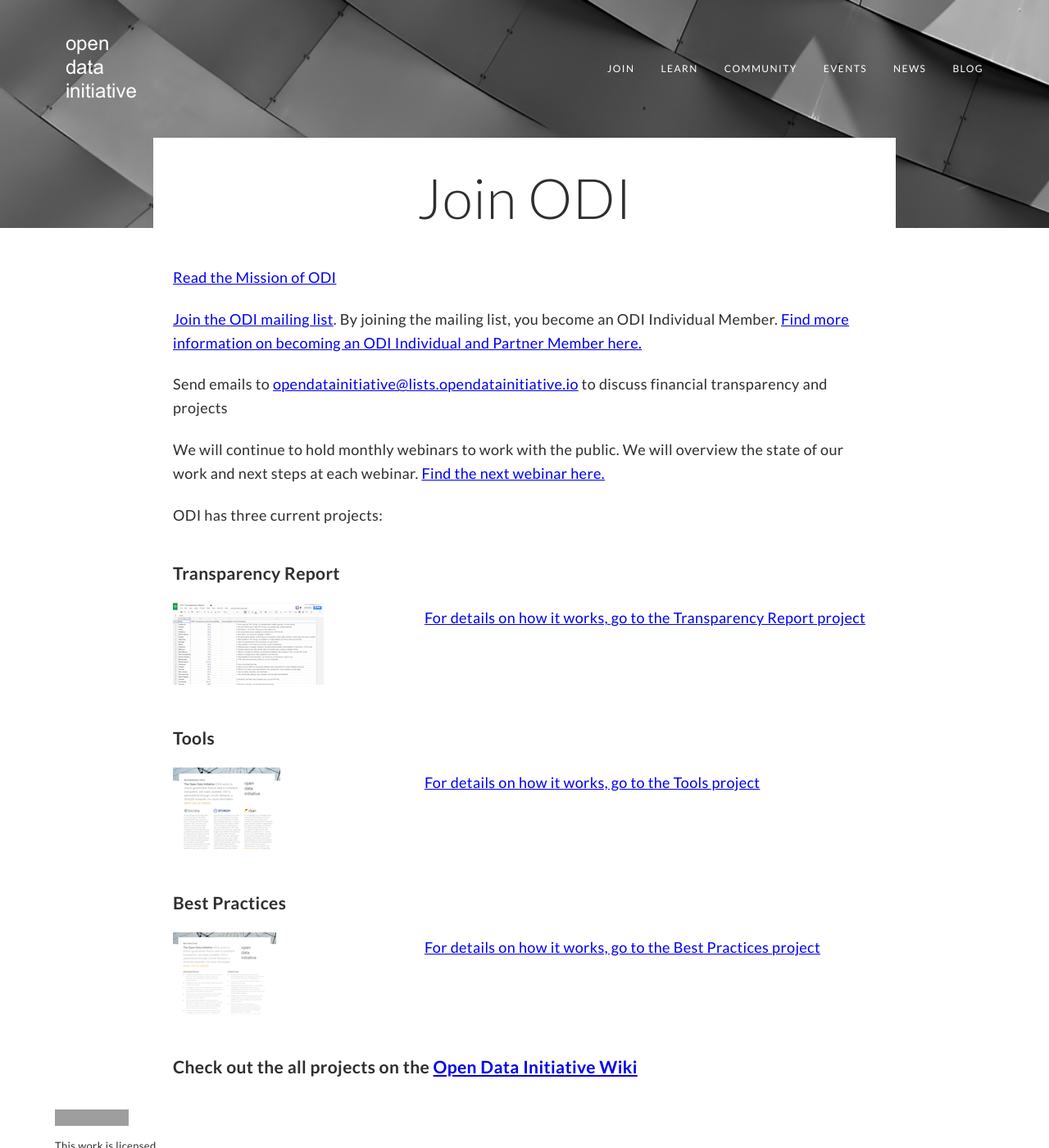
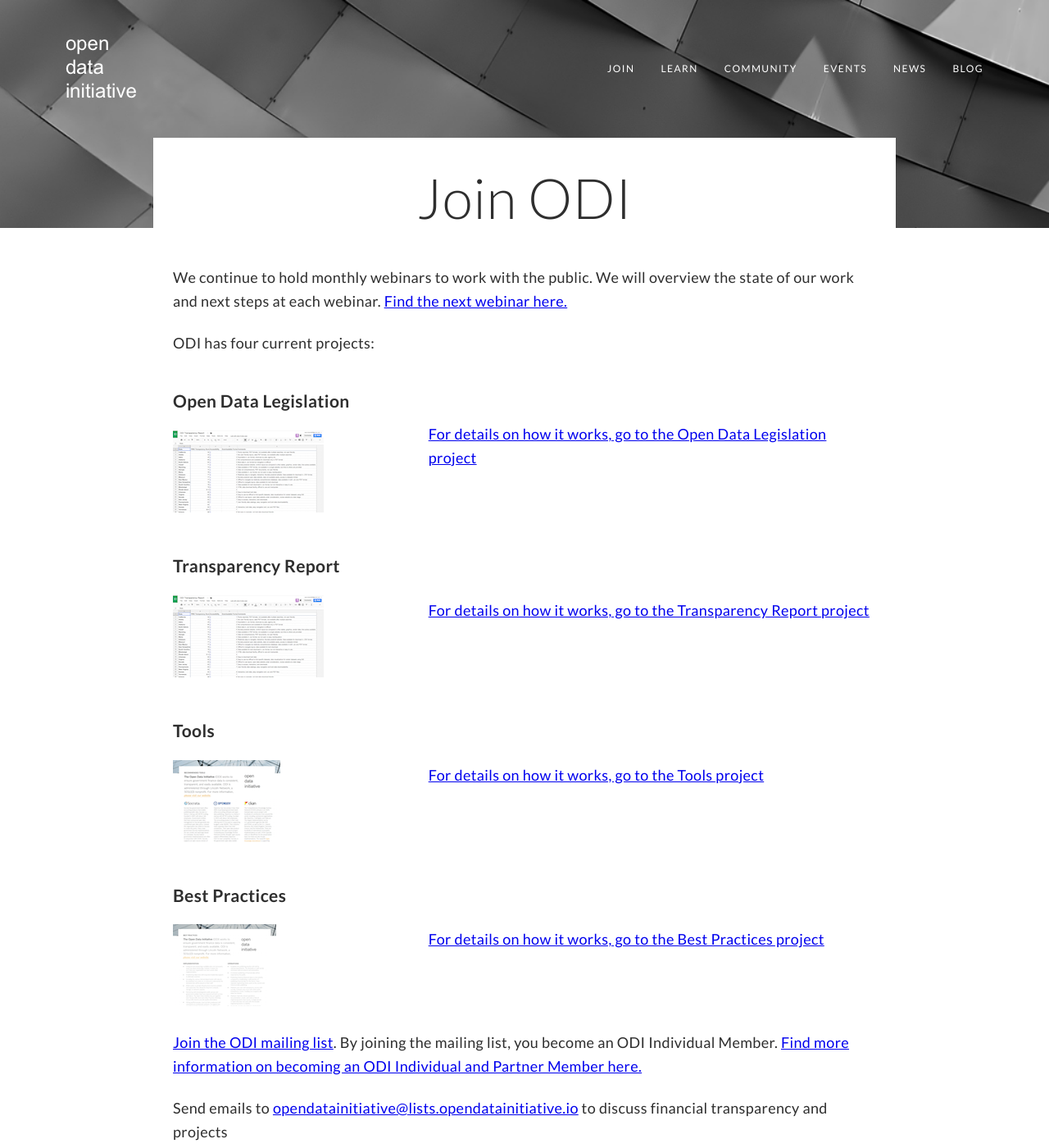
Before and after one commit to opendatainitiative/opendatainitiative.github.io, a Jekyll site: the page built from join.md, in a window 1280 px wide and 1400 px high. Shown: the whole window at 82% size. Built offline with Jekyll 4.4.1, drawn with Linux system fonts in a browser that asks for light colours; grey boxes are pictures that could not be loaded.

Commit message:
add the open data legislation project to join.md

```diff
--- a/join.md
+++ b/join.md
@@ -8,26 +8,21 @@ title: Join
 
 <table border="0" cellpadding="10">
   <tr>
-    <td colspan="2">
-      <a href="/learn">Read the Mission of ODI</a>
+    <td colspan="2">We continue to hold monthly webinars to work with the public. We will overview the state of our work and next steps at each webinar. <a href="/events">Find the next webinar here.</a>
     </td>
   </tr>
   <tr>
-    <td colspan="2"><a href="https://lists.opendatainitiative.io/mailman/listinfo/opendatainitiative">Join the ODI mailing list</a>. By joining the mailing list, you become an ODI Individual Member. <a href="/participation#membership">Find more information on becoming an ODI Individual and Partner Member here.</a>
+    <td colspan="2">ODI has four current projects:
     </td>
   </tr>
-  <tr>
-    <td colspan="2">Send emails to <a href="mailto:opendatainitiative@lists.opendatainitiative.io">opendatainitiative@lists.opendatainitiative.io</a> to discuss financial transparency and projects
-    </td>
-  </tr>
-  <tr>
-    <td colspan="2">We will continue to hold monthly webinars to work with the public. We will overview the state of our work and next steps at each webinar. <a href="/events">Find the next webinar here.</a>
-    </td>
-  </tr>
-  <tr>
-    <td colspan="2">ODI has three current projects:
-    </td>
-  </tr>
+    <tr>
+      <td>
+        <h3>Open Data Legislation</h3>
+        <a href="http://wiki.opendatainitiative.io/Projects/Open_Data_Legislation"><img src="/assets/img/transparency_report_icon.png" alt="ODI Open Data Legislation"></a>
+      </td>
+      <td><a href="http://wiki.opendatainitiative.io/Projects/Open_Data_Legislation">For details on how it works, go to the Open Data Legislation project</a>
+      </td>
+   </tr>
   <tr>
       <td>
         <h3>Transparency Report</h3>
@@ -54,9 +49,12 @@ title: Join
         <a href="http://wiki.opendatainitiative.io/Projects/Best_Practices">For details on how it works, go to the Best Practices project</a>
      </td>
    </tr>
+    <tr>
+    <td colspan="2"><a href="https://lists.opendatainitiative.io/mailman/listinfo/opendatainitiative">Join the ODI mailing list</a>. By joining the mailing list, you become an ODI Individual Member. <a href="/participation#membership">Find more information on becoming an ODI Individual and Partner Member here.</a>
+    </td>
+  </tr>
   <tr>
-    <td colspan="2">
-      <h3>Check out the all projects on the <a href="http://wiki.opendatainitiative.io/Main_Page#Join_to_work_on_Projects">Open Data Initiative Wiki</a></h3>
+    <td colspan="2">Send emails to <a href="mailto:opendatainitiative@lists.opendatainitiative.io">opendatainitiative@lists.opendatainitiative.io</a> to discuss financial transparency and projects
     </td>
   </tr>
 </table>
```
